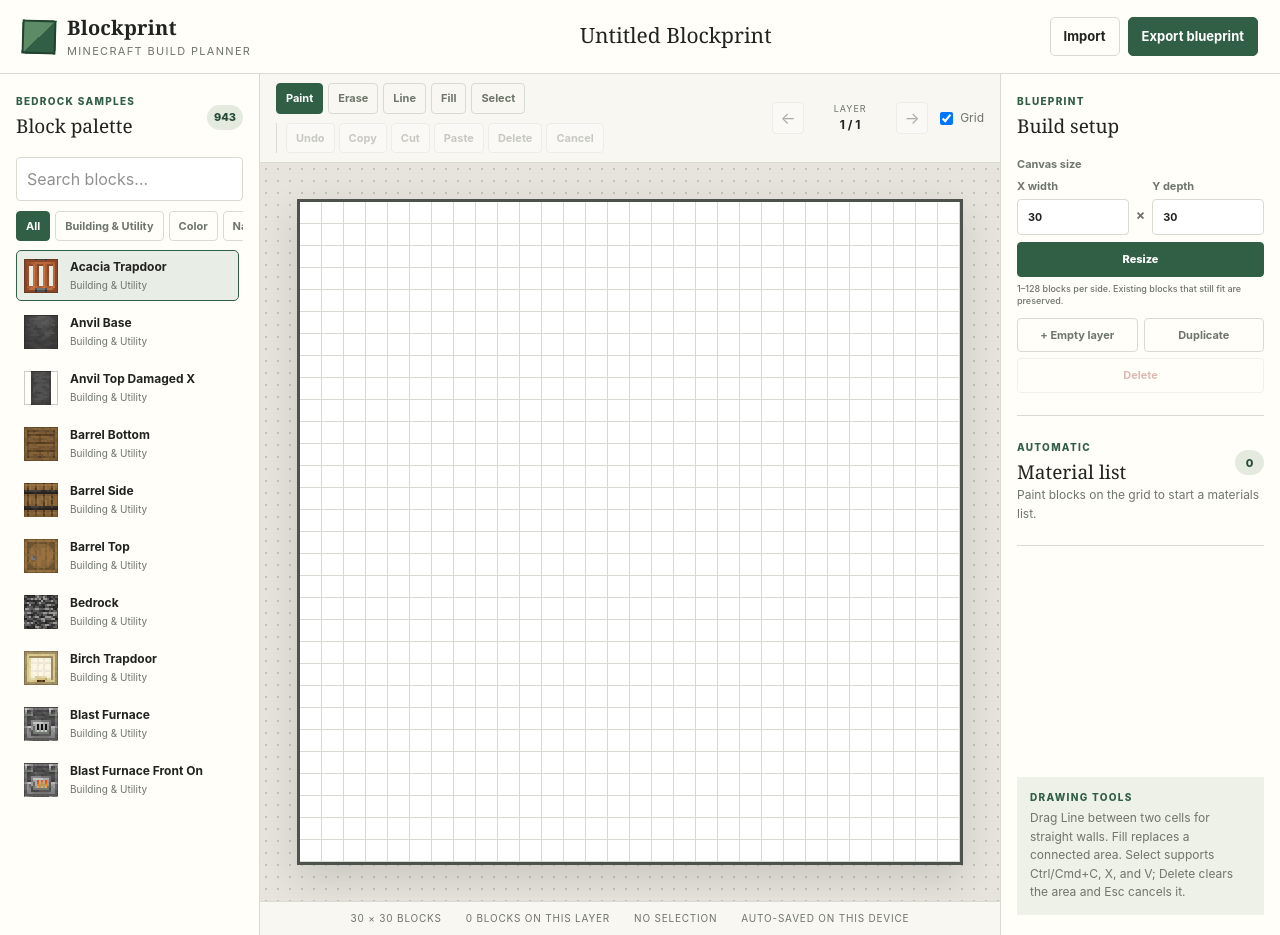
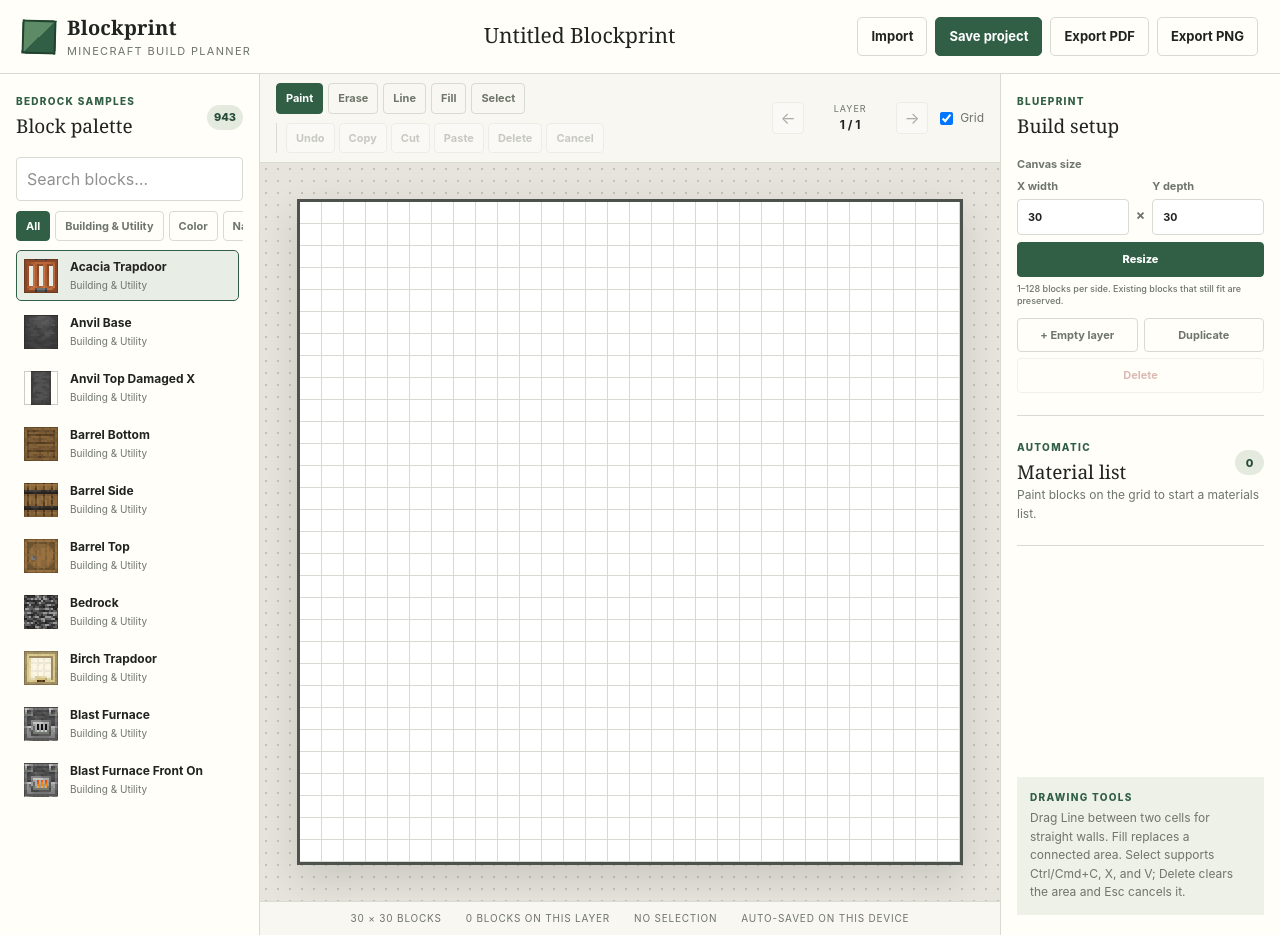
Before and after one commit to bsavage81/blockprint-minecraft-planner, a Next.js app: page / in a window 1280 px wide. Built offline with nearby package versions, Linux system fonts and the light colour scheme.

Commit message:
Add project save and visual exports

```diff
--- a/app/globals.css
+++ b/app/globals.css
@@ -20,7 +20,7 @@ button:disabled { cursor:not-allowed; opacity:.35; }
 .brand span { font-size:11px; color:var(--muted); text-transform:uppercase; letter-spacing:.12em; }
 .project-name { width:100%; max-width:460px; justify-self:center; border:0; border-bottom:1px solid transparent; background:transparent; text-align:center; font-family:Georgia,serif; font-size:21px; padding:8px; }
 .project-name:hover,.project-name:focus { outline:0; border-bottom-color:var(--line); }
-.header-actions { display:flex; gap:8px; }
+.header-actions { display:flex; flex-wrap:wrap; justify-content:flex-end; gap:8px; }
 .button { display:inline-flex; align-items:center; justify-content:center; border:1px solid var(--line); border-radius:5px; padding:9px 13px; background:var(--panel); color:var(--ink); font-weight:650; font-size:13px; }
 .button.primary { color:white; background:var(--green); border-color:var(--green); }
 .button:hover { transform:translateY(-1px); }
--- a/app/page.tsx
+++ b/app/page.tsx
@@ -1,6 +1,7 @@
 "use client";
 
 import { useEffect, useMemo, useRef, useState } from "react";
+import { jsPDF } from "jspdf";
 
 type Block = {
   id: string;
@@ -59,6 +60,7 @@ export default function Home() {
   const [linePreview, setLinePreview] = useState<number[]>([]);
   const [canvasWidth, setCanvasWidth] = useState("30");
   const [canvasDepth, setCanvasDepth] = useState("30");
+  const [exporting, setExporting] = useState<"pdf" | "png" | null>(null);
   const painting = useRef(false);
   const selecting = useRef(false);
   const lining = useRef(false);
@@ -360,13 +362,195 @@ export default function Home() {
     setLayer(Math.max(0, layer - 1));
   }
 
-  function download() {
+  function fileStem() {
+    return blueprint.name.toLowerCase().replace(/[^a-z0-9]+/g, "-").replace(/^-|-$/g, "") || "untitled-blockprint";
+  }
+
+  function downloadBlob(blob: Blob, filename: string) {
+    const href = URL.createObjectURL(blob);
+    const a = document.createElement("a");
+    a.href = href;
+    a.download = filename;
+    a.click();
+    setTimeout(() => URL.revokeObjectURL(href), 1000);
+  }
+
+  function saveProject() {
     const blob = new Blob([JSON.stringify(blueprint, null, 2)], { type: "application/json" });
-    const a = document.createElement("a");
-    a.href = URL.createObjectURL(blob);
-    a.download = `${blueprint.name.toLowerCase().replace(/[^a-z0-9]+/g, "-")}.blockprint.json`;
-    a.click();
-    URL.revokeObjectURL(a.href);
+    downloadBlob(blob, `${fileStem()}.blockprint.json`);
+  }
+
+  function layerMaterials(layerData: Record<string, string>) {
+    const counts = new Map<string, number>();
+    Object.values(layerData).forEach(id => counts.set(id, (counts.get(id) ?? 0) + 1));
+    return [...counts.entries()]
+      .map(([id, count]) => ({ block: blocks.find(item => item.id === id), id, count }))
+      .sort((a, b) => b.count - a.count);
+  }
+
+  async function textureImages() {
+    const usedIds = new Set(blueprint.layers.flatMap(layerData => Object.values(layerData)));
+    const entries = await Promise.all(blocks.filter(block => usedIds.has(block.id) && block.textureUrl).map(block =>
+      new Promise<[string, HTMLImageElement | null]>(resolve => {
+        const image = new Image();
+        image.onload = () => resolve([block.id, image]);
+        image.onerror = () => resolve([block.id, null]);
+        image.src = block.textureUrl!;
+      })
+    ));
+    return new Map(entries.filter((entry): entry is [string, HTMLImageElement] => Boolean(entry[1])));
+  }
+
+  function drawLayer(ctx: CanvasRenderingContext2D, layerData: Record<string, string>, x: number, y: number, width: number, height: number, images: Map<string, HTMLImageElement>) {
+    const cell = Math.min(width / blueprint.width, height / blueprint.depth);
+    const gridWidth = cell * blueprint.width;
+    const gridHeight = cell * blueprint.depth;
+    const originX = x + (width - gridWidth) / 2;
+    const originY = y + (height - gridHeight) / 2;
+    ctx.fillStyle = "#ffffff";
+    ctx.fillRect(originX, originY, gridWidth, gridHeight);
+    for (const [key, id] of Object.entries(layerData)) {
+      const index = Number(key);
+      const block = blocks.find(item => item.id === id);
+      const cellX = originX + (index % blueprint.width) * cell;
+      const cellY = originY + Math.floor(index / blueprint.width) * cell;
+      const image = images.get(id);
+      if (image) ctx.drawImage(image, cellX, cellY, cell, cell);
+      else {
+        ctx.fillStyle = block?.color ?? "#8b8f87";
+        ctx.fillRect(cellX, cellY, cell, cell);
+      }
+    }
+    ctx.strokeStyle = "#d7d9d2";
+    ctx.lineWidth = Math.max(0.5, Math.min(1.5, cell / 8));
+    ctx.beginPath();
+    for (let column = 0; column <= blueprint.width; column++) {
+      const lineX = originX + column * cell;
+      ctx.moveTo(lineX, originY);
+      ctx.lineTo(lineX, originY + gridHeight);
+    }
+    for (let row = 0; row <= blueprint.depth; row++) {
+      const lineY = originY + row * cell;
+      ctx.moveTo(originX, lineY);
+      ctx.lineTo(originX + gridWidth, lineY);
+    }
+    ctx.stroke();
+    ctx.strokeStyle = "#4d524c";
+    ctx.lineWidth = 3;
+    ctx.strokeRect(originX, originY, gridWidth, gridHeight);
+  }
+
+  async function exportPng() {
+    setExporting("png");
+    try {
+      const images = await textureImages();
+      const columns = blueprint.layers.length === 1 ? 1 : 2;
+      const rows = Math.ceil(blueprint.layers.length / columns);
+      const panelWidth = 720;
+      const panelHeight = 720;
+      const margin = 48;
+      const canvas = document.createElement("canvas");
+      canvas.width = columns * panelWidth + (columns + 1) * margin;
+      canvas.height = 110 + rows * panelHeight + (rows + 1) * margin;
+      const ctx = canvas.getContext("2d");
+      if (!ctx) return;
+      ctx.fillStyle = "#f3f1e9";
+      ctx.fillRect(0, 0, canvas.width, canvas.height);
+      ctx.fillStyle = "#20231f";
+      ctx.font = "bold 36px Georgia, serif";
+      ctx.fillText(blueprint.name, margin, 54);
+      ctx.fillStyle = "#6e756b";
+      ctx.font = "20px Arial, sans-serif";
+      ctx.fillText(`${blueprint.width} x ${blueprint.depth} blocks - layers lowest to highest`, margin, 86);
+      blueprint.layers.forEach((layerData, index) => {
+        const column = index % columns;
+        const row = Math.floor(index / columns);
+        const x = margin + column * (panelWidth + margin);
+        const y = 110 + margin + row * (panelHeight + margin);
+        ctx.fillStyle = "#fffef9";
+        ctx.fillRect(x, y, panelWidth, panelHeight);
+        ctx.fillStyle = "#315f46";
+        ctx.font = "bold 23px Arial, sans-serif";
+        ctx.fillText(`Layer ${index + 1}`, x + 22, y + 34);
+        ctx.fillStyle = "#6e756b";
+        ctx.font = "16px Arial, sans-serif";
+        ctx.fillText(`${Object.keys(layerData).length} blocks`, x + 22, y + 58);
+        drawLayer(ctx, layerData, x + 22, y + 78, panelWidth - 44, panelHeight - 100, images);
+      });
+      const blob = await new Promise<Blob | null>(resolve => canvas.toBlob(resolve, "image/png"));
+      if (blob) downloadBlob(blob, `${fileStem()}-all-layers.png`);
+    } finally {
+      setExporting(null);
+    }
+  }
+
+  async function exportPdf() {
+    setExporting("pdf");
+    try {
+      const images = await textureImages();
+      const pdf = new jsPDF({ orientation: "landscape", unit: "pt", format: "a4", compress: true });
+      for (let index = 0; index < blueprint.layers.length; index++) {
+        if (index > 0) pdf.addPage("a4", "landscape");
+        const layerData = blueprint.layers[index];
+        const canvas = document.createElement("canvas");
+        canvas.width = 1684;
+        canvas.height = 1190;
+        const ctx = canvas.getContext("2d");
+        if (!ctx) continue;
+        ctx.fillStyle = "#f3f1e9";
+        ctx.fillRect(0, 0, canvas.width, canvas.height);
+        ctx.fillStyle = "#20231f";
+        ctx.font = "bold 42px Georgia, serif";
+        ctx.fillText(blueprint.name, 70, 72);
+        ctx.fillStyle = "#315f46";
+        ctx.font = "bold 26px Arial, sans-serif";
+        ctx.fillText(`Layer ${index + 1} of ${blueprint.layers.length}`, 70, 112);
+        ctx.fillStyle = "#6e756b";
+        ctx.font = "20px Arial, sans-serif";
+        ctx.fillText(`${blueprint.width} x ${blueprint.depth} blocks`, 70, 144);
+        drawLayer(ctx, layerData, 70, 180, 1050, 920, images);
+
+        const materials = layerMaterials(layerData);
+        ctx.fillStyle = "#fffef9";
+        ctx.fillRect(1160, 180, 454, 920);
+        ctx.fillStyle = "#20231f";
+        ctx.font = "bold 28px Georgia, serif";
+        ctx.fillText("Layer materials", 1192, 228);
+        ctx.fillStyle = "#6e756b";
+        ctx.font = "18px Arial, sans-serif";
+        ctx.fillText(`${Object.keys(layerData).length} total blocks`, 1192, 260);
+        if (!materials.length) {
+          ctx.fillText("This layer is empty.", 1192, 310);
+        } else {
+          const columns = materials.length > 30 ? 2 : 1;
+          const rows = Math.ceil(materials.length / columns);
+          const rowHeight = Math.min(31, 790 / rows);
+          const columnWidth = 207;
+          materials.forEach(({ block, id, count }, materialIndex) => {
+            const column = Math.floor(materialIndex / rows);
+            const row = materialIndex % rows;
+            const itemX = 1192 + column * columnWidth;
+            const itemY = 300 + row * rowHeight;
+            const swatchSize = Math.max(10, Math.min(22, rowHeight - 5));
+            const image = images.get(id);
+            if (image) ctx.drawImage(image, itemX, itemY, swatchSize, swatchSize);
+            else {
+              ctx.fillStyle = block?.color ?? "#8b8f87";
+              ctx.fillRect(itemX, itemY, swatchSize, swatchSize);
+            }
+            ctx.fillStyle = "#20231f";
+            ctx.font = `${Math.max(10, Math.min(16, rowHeight - 8))}px Arial, sans-serif`;
+            const name = block?.name ?? id;
+            const maxName = columns === 2 ? 18 : 34;
+            ctx.fillText(`${name.length > maxName ? `${name.slice(0, maxName - 1)}…` : name} x${count}`, itemX + swatchSize + 8, itemY + swatchSize - 3);
+          });
+        }
+        pdf.addImage(canvas.toDataURL("image/jpeg", 0.9), "JPEG", 0, 0, 841.89, 595.28, undefined, "FAST");
+      }
+      pdf.save(`${fileStem()}-layers.pdf`);
+    } finally {
+      setExporting(null);
+    }
   }
 
   function importFile(file?: File) {
@@ -391,7 +575,9 @@ export default function Home() {
           onChange={e => setBlueprint({ ...blueprint, name: e.target.value })} />
         <div className="header-actions">
           <label className="button secondary">Import<input type="file" accept=".json" hidden onChange={e => importFile(e.target.files?.[0])}/></label>
-          <button className="button primary" onClick={download}>Export blueprint</button>
+          <button className="button primary" onClick={saveProject}>Save project</button>
+          <button className="button secondary" disabled={Boolean(exporting)} onClick={exportPdf}>{exporting === "pdf" ? "Making PDF…" : "Export PDF"}</button>
+          <button className="button secondary" disabled={Boolean(exporting)} onClick={exportPng}>{exporting === "png" ? "Making PNG…" : "Export PNG"}</button>
         </div>
       </header>
 
--- a/package.json
+++ b/package.json
@@ -16,6 +16,7 @@
   },
   "dependencies": {
     "drizzle-orm": "0.45.2",
+    "jspdf": "^4.2.1",
     "next": "16.2.6",
     "react": "19.2.6",
     "react-dom": "19.2.6"
```
Also changed, not shown: 1 other file (tests, documents, lock files or other folders).
